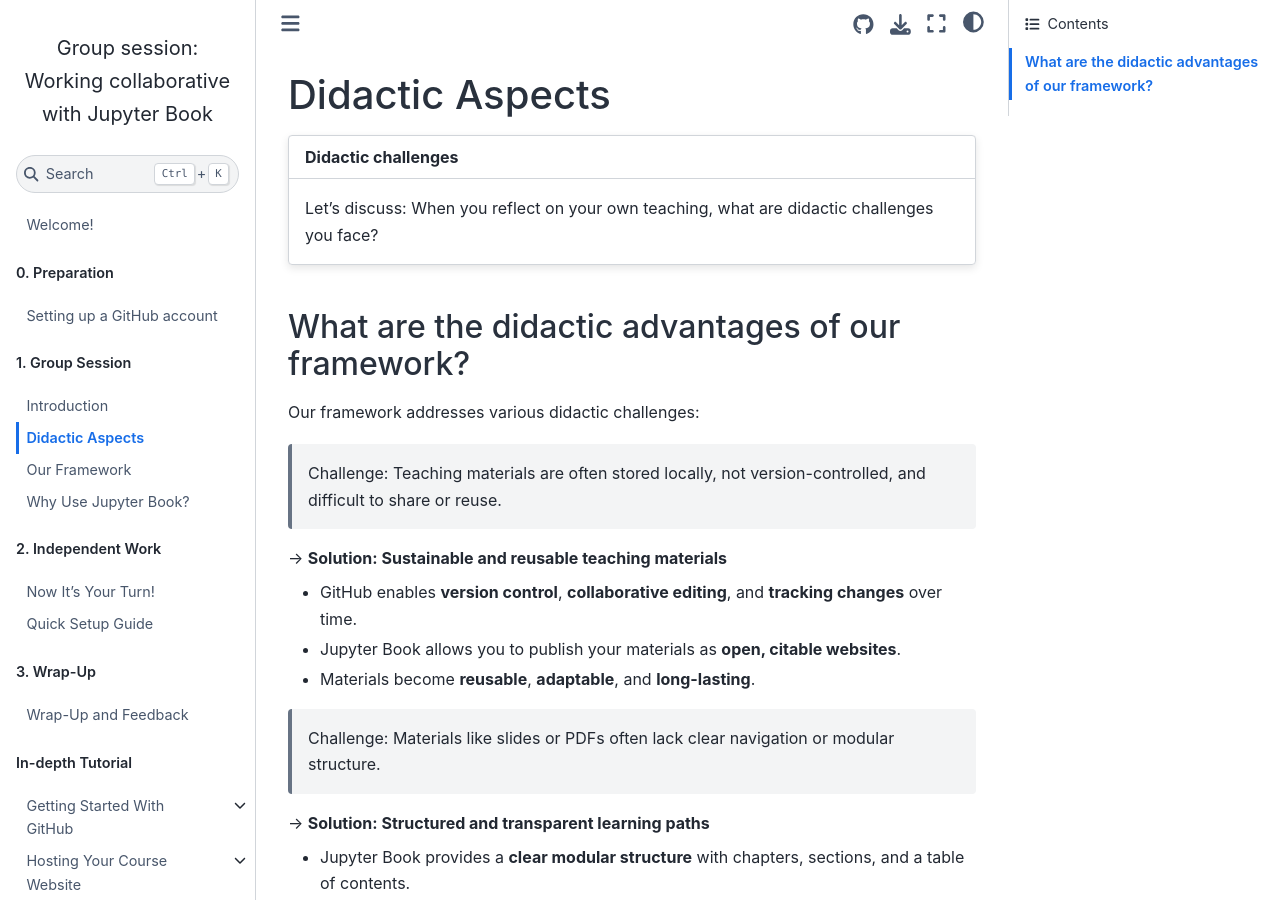
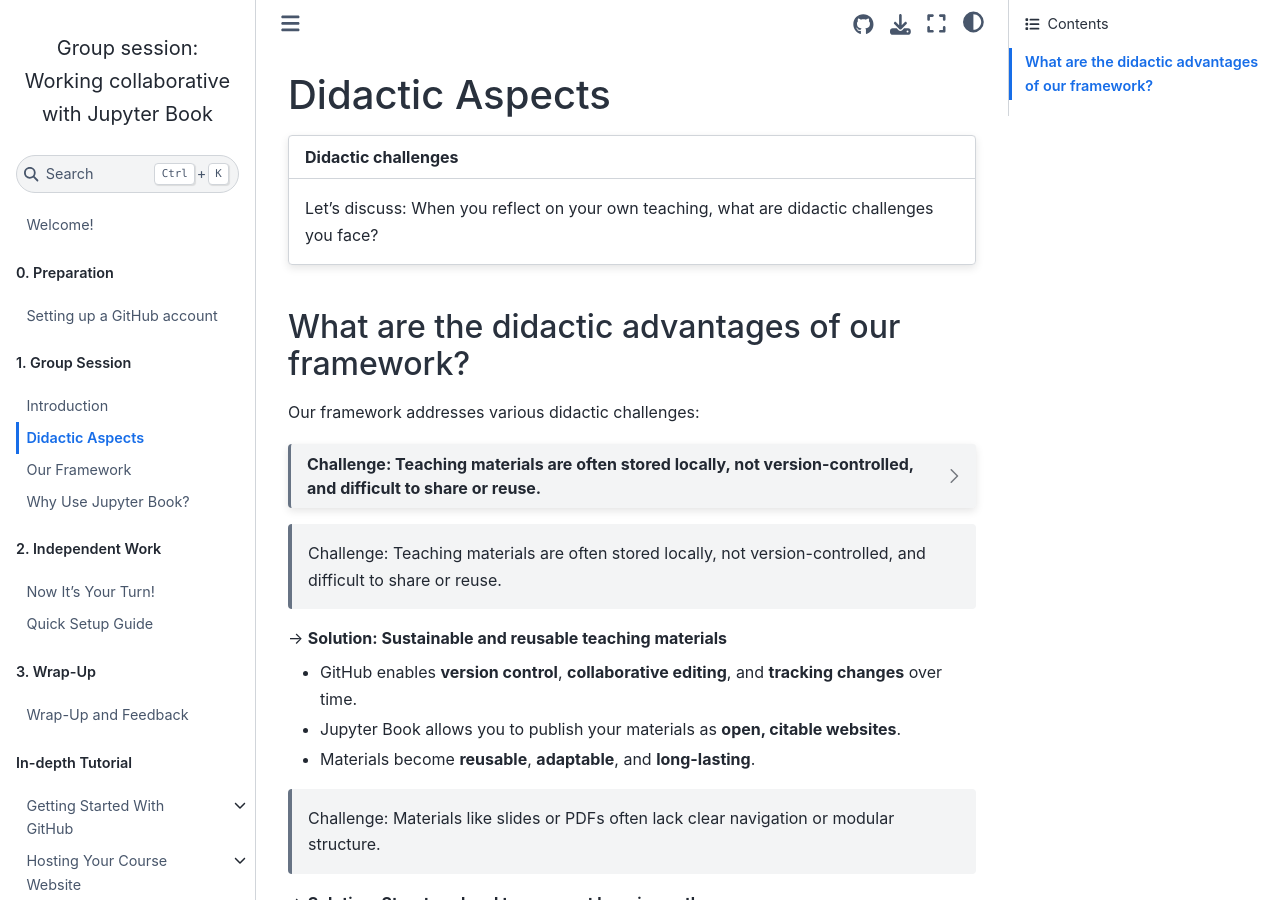
Before and after one commit to luciebinder/ws-openness-2025, a Jupyter Book: the page built from general-information/didactic.md, in a window 1280 px wide and 900 px high. Built offline with Jupyter Book 1.0.4 settings and Sphinx 7.4.7 and the Sphinx Book theme 1.1.4, drawn with Linux system fonts in a browser that asks for light colours.

Commit message:
Add dropdown for teaching materials challenge and solution
Added a dropdown section outlining the challenge of local teaching materials and the solution provided by the framework.

````diff
--- a/general-information/didactic.md
+++ b/general-information/didactic.md
@@ -27,6 +27,14 @@
 ## What are the didactic advantages of our framework?
 
 Our framework addresses various didactic challenges:
+
+```{dropdown} Challenge: Teaching materials are often stored locally, not version-controlled, and difficult to share or reuse.
+→ **Solution: Sustainable and reusable teaching materials**
+   - GitHub enables **version control**, **collaborative editing**, and **tracking changes** over time.
+   - Jupyter Book allows you to publish your materials as **open, citable websites**.
+   - Materials become **reusable**, **adaptable**, and **long-lasting**.
+```
+
 
 > Challenge: Teaching materials are often stored locally, not version-controlled, and difficult to share or reuse.
 
````
